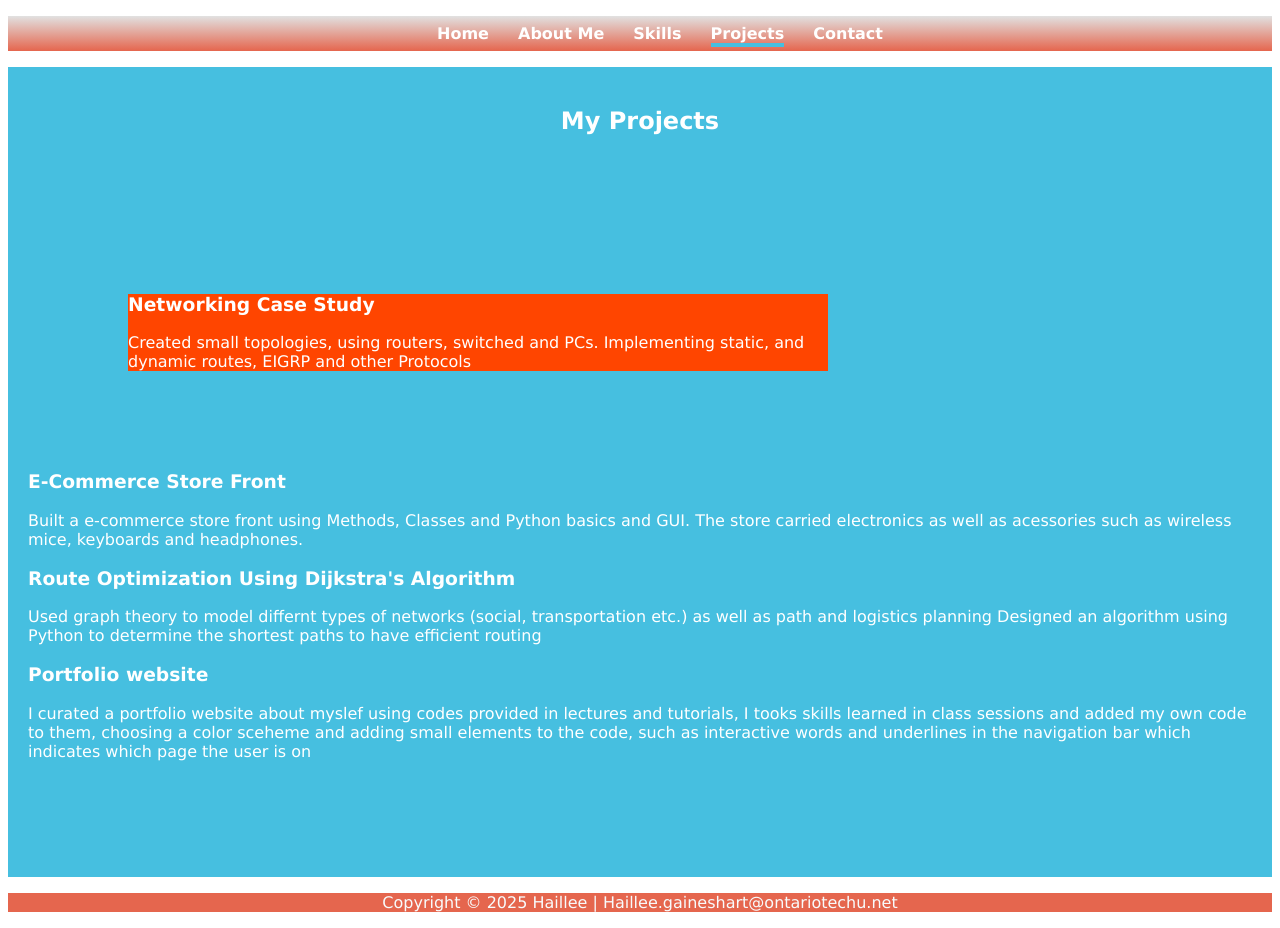
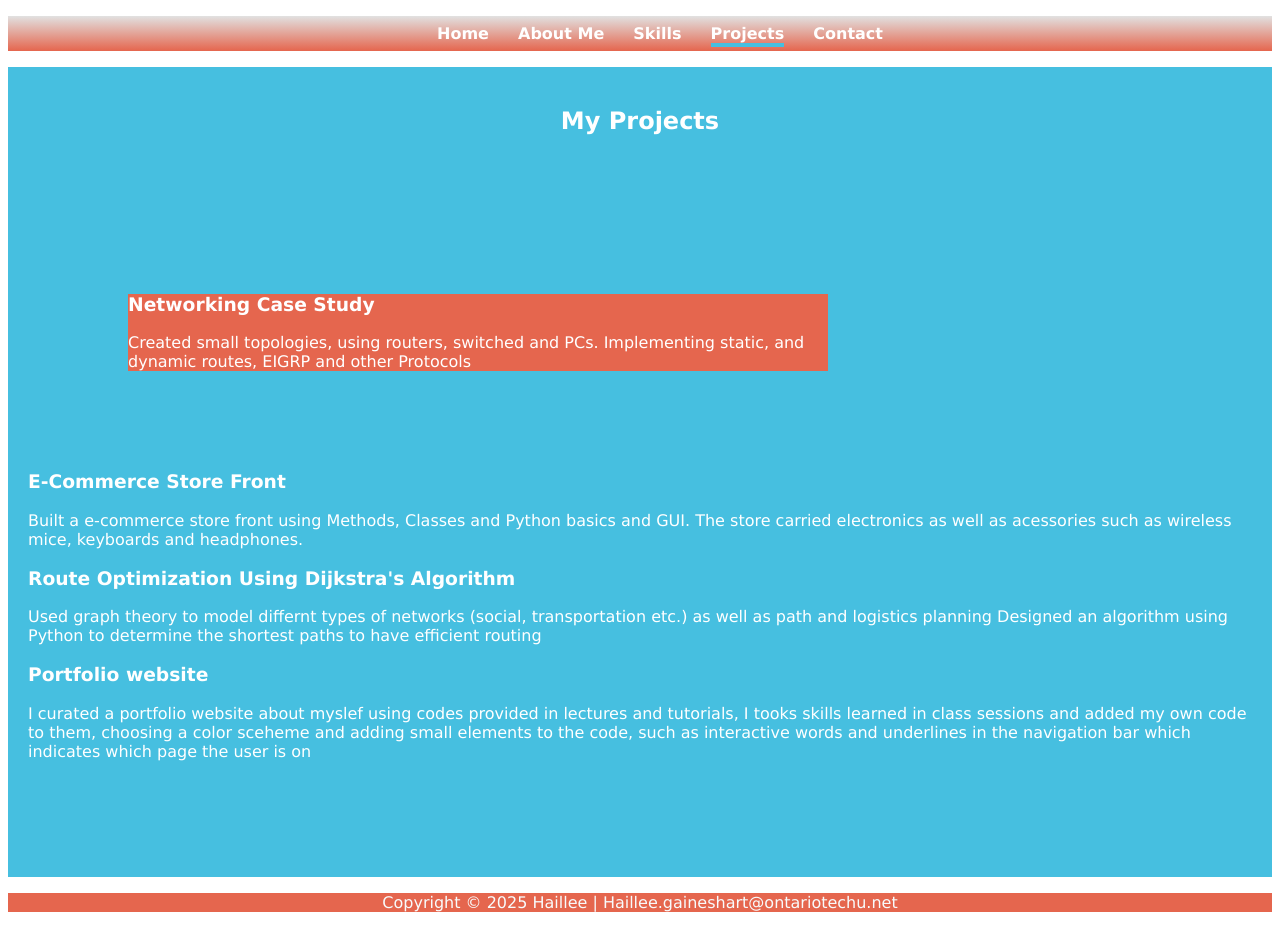
Before and after one commit to hailleehart-bytes/Project-1--Portfolio, a plain HTML site: page Project 1/projects.html in a window 1280 px wide. In both pictures the pointer is over the element 640 px from the left and 322 px from the top of the page. Drawn offline with Linux system fonts and the light colour scheme.

Commit message:
Initial commit- portfolio website

```diff
--- a/Project 1/main.css
+++ b/Project 1/main.css
@@ -99,7 +99,7 @@ nav a:hover { /*This allows the navigation bar to become semi tranparent with a
 .projects-item:hover { /*Using the hover, the specific project description with turn Orange for better viewing
     the project tile then shifts from the left side to the center for better viewing*/
     width: 700px;
-    background-color: orangered;
+    background-color: rgb(229, 102, 78);
     float: center;
     margin-right: 100px;
     margin-left:100px;
```
Also changed, not shown: 2 other files.
